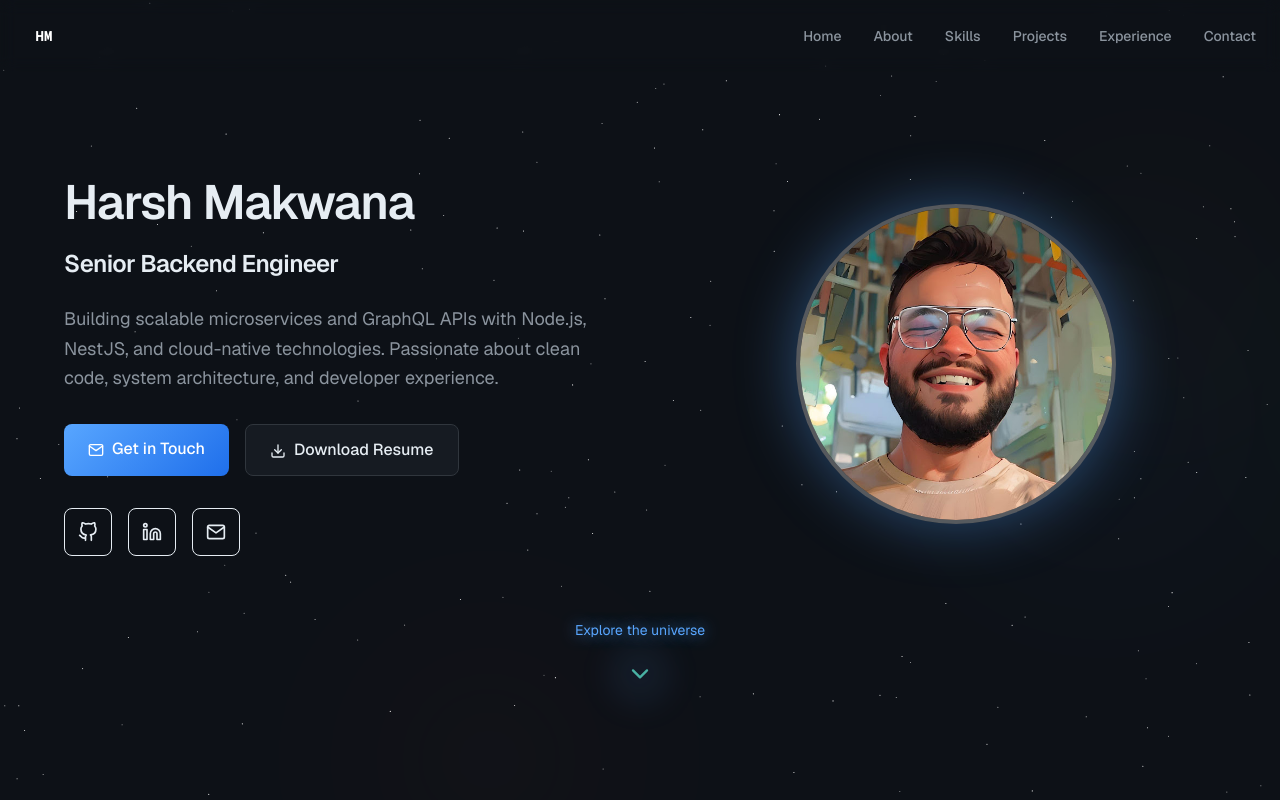
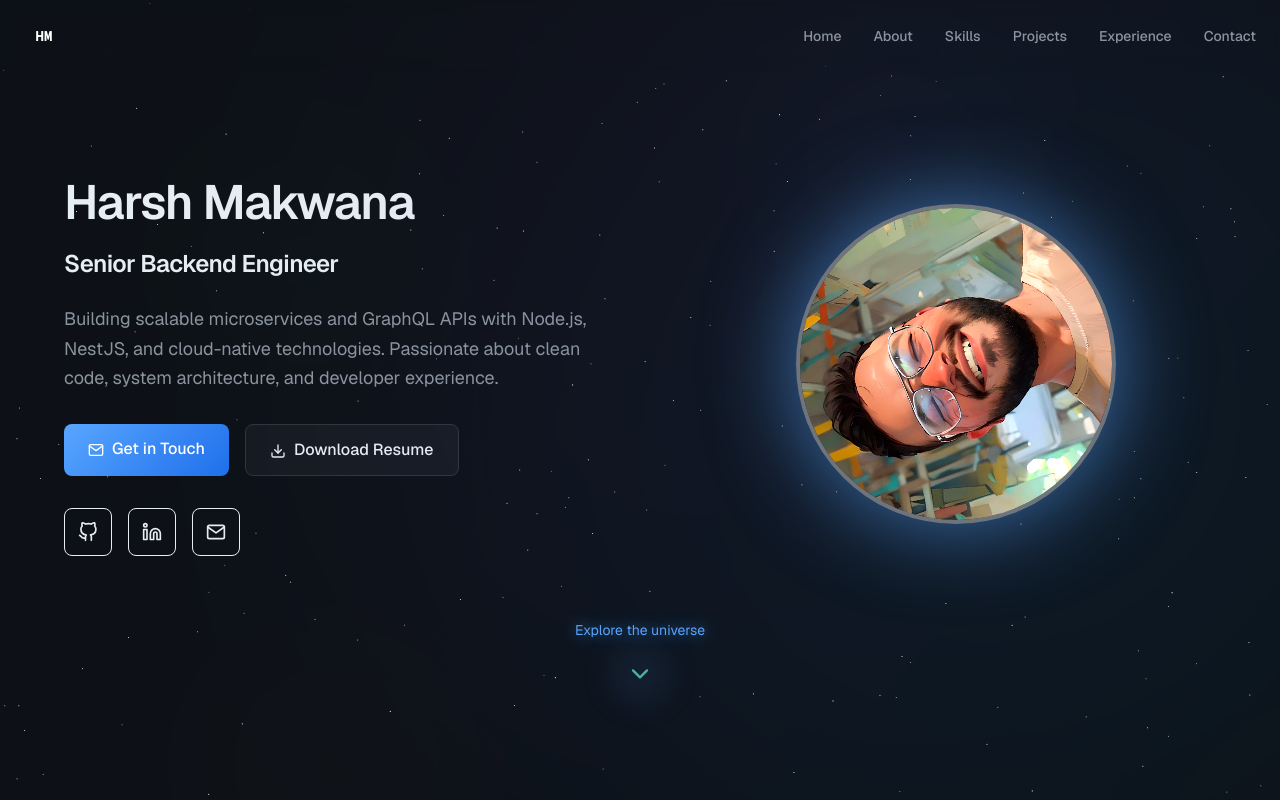
Before and after one commit to hmake98/portfolio, a Next.js app: page / in a window 1280 px wide. Shown: the top 800 px of the page. Built offline with nearby package versions, Linux system fonts and the light colour scheme.

Commit message:
feat: Enhance Hero component with new cosmic animations, improved layout, and additional visual effects for a more immersive experience

```diff
--- a/src/components/Hero.tsx
+++ b/src/components/Hero.tsx
@@ -229,43 +229,123 @@ const Hero: React.FC = () => {
             <motion.div
               variants={itemVariants}
               transition={itemTransition}
-              className="flex justify-center lg:justify-center lg:ml-8"
+              className="flex justify-center items-center lg:ml-8"
             >
-              <div className="relative">
+              <div className="relative w-96 h-96 flex justify-center items-center">
+                {/* Outer Space Nebula */}
+                <motion.div
+                  className="absolute inset-0 bg-gradient-to-r from-purple-500/20 via-blue-500/30 to-cyan-400/20 rounded-full blur-3xl scale-150"
+                  animate={{
+                    scale: [1.5, 1.8, 1.5],
+                    opacity: [0.2, 0.5, 0.2],
+                    rotate: [0, 360],
+                  }}
+                  transition={{
+                    scale: { duration: 12, repeat: Infinity, ease: "easeInOut" },
+                    opacity: { duration: 8, repeat: Infinity, ease: "easeInOut" },
+                    rotate: { duration: 60, repeat: Infinity, ease: "linear" },
+                  }}
+                />
+
                 {/* Cosmic Background Effects */}
                 <motion.div
-                  className="absolute inset-0 bg-gradient-to-r from-accent-primary/20 to-accent-success/20 rounded-full blur-3xl scale-110"
+                  className="absolute inset-0 bg-gradient-to-r from-accent-primary/25 to-accent-success/25 rounded-full blur-2xl scale-125"
                   animate={{
-                    scale: [1.1, 1.3, 1.1],
-                    opacity: [0.3, 0.6, 0.3],
+                    scale: [1.25, 1.45, 1.25],
+                    opacity: [0.3, 0.7, 0.3],
                   }}
                   transition={{
-                    duration: 8,
+                    duration: 10,
                     repeat: Infinity,
                     ease: "easeInOut",
                   }}
                 />
 
 
+
+                {/* Space Dust Cloud */}
+                <motion.div
+                  className="absolute inset-0 pointer-events-none"
+                  animate={{ rotate: [0, 360] }}
+                  transition={{ duration: 80, repeat: Infinity, ease: "linear" }}
+                >
+                  {[...Array(20)].map((_, i) => (
+                    <motion.div
+                      key={`dust-${i}`}
+                      className="absolute w-px h-px bg-white/30 rounded-full"
+                      style={{
+                        left: `${20 + Math.random() * 60}%`,
+                        top: `${20 + Math.random() * 60}%`,
+                      }}
+                      animate={{
+                        opacity: [0, 1, 0],
+                        scale: [0, 1, 0],
+                      }}
+                      transition={{
+                        duration: 4 + Math.random() * 3,
+                        repeat: Infinity,
+                        delay: Math.random() * 2,
+                      }}
+                    />
+                  ))}
+                </motion.div>
+
                 {/* Main profile image container - Planet Core */}
-                <div
-                  className="relative w-80 h-80 rounded-full overflow-hidden border-4 border-white/30 shadow-2xl"
-                  style={{
-                    boxShadow: "0 0 60px rgba(88, 166, 255, 0.4), inset 0 0 20px rgba(255, 255, 255, 0.1)",
+                <motion.div
+                  className="relative w-80 h-80 rounded-full overflow-hidden border-4 border-white/40 shadow-2xl"
+                  animate={{
+                    boxShadow: [
+                      "0 0 80px rgba(88, 166, 255, 0.6), inset 0 0 30px rgba(255, 255, 255, 0.15)",
+                      "0 0 120px rgba(88, 166, 255, 0.8), inset 0 0 40px rgba(255, 255, 255, 0.25)",
+                      "0 0 80px rgba(88, 166, 255, 0.6), inset 0 0 30px rgba(255, 255, 255, 0.15)",
+                    ],
+                  }}
+                  transition={{
+                    duration: 6,
+                    repeat: Infinity,
+                    ease: "easeInOut",
                   }}
                 >
-                  {/* Atmosphere Effect */}
-                  <div className="absolute inset-0 bg-gradient-to-br from-accent-primary/10 via-transparent to-accent-success/10 rounded-full" />
+                  {/* Planet Atmosphere Layers */}
+                  <div className="absolute inset-0 bg-gradient-to-br from-blue-400/20 via-transparent to-purple-500/20 rounded-full" />
+                  <div className="absolute inset-0 bg-gradient-to-tl from-cyan-400/15 via-transparent to-blue-500/15 rounded-full" />
+
+                  {/* Surface Glow Effect */}
+                  <motion.div
+                    className="absolute inset-0 rounded-full"
+                    style={{
+                      background: `radial-gradient(circle at 35% 35%, rgba(88, 166, 255, 0.4), transparent 60%)`,
+                    }}
+                    animate={{
+                      opacity: [0.3, 0.7, 0.3],
+                      scale: [1, 1.05, 1],
+                    }}
+                    transition={{
+                      duration: 4,
+                      repeat: Infinity,
+                      ease: "easeInOut",
+                    }}
+                  />
 
                   <Image
                     src="/images/profile.jpg"
                     alt="Harsh Makwana"
                     width={320}
                     height={320}
-                    className="object-cover w-full h-full relative z-10"
+                    className="object-cover w-full h-full relative z-10 brightness-110 contrast-110"
+                    style={{ transform: 'rotate(245deg)' }}
                     priority
                   />
-                </div>
+
+                  {/* Planet Surface Highlight */}
+                  <div
+                    className="absolute inset-0 rounded-full opacity-30"
+                    style={{
+                      background: `radial-gradient(ellipse at 30% 20%, rgba(255, 255, 255, 0.3), transparent 50%)`,
+                    }}
+                  />
+                </motion.div>
+
 
 
               </div>
```
